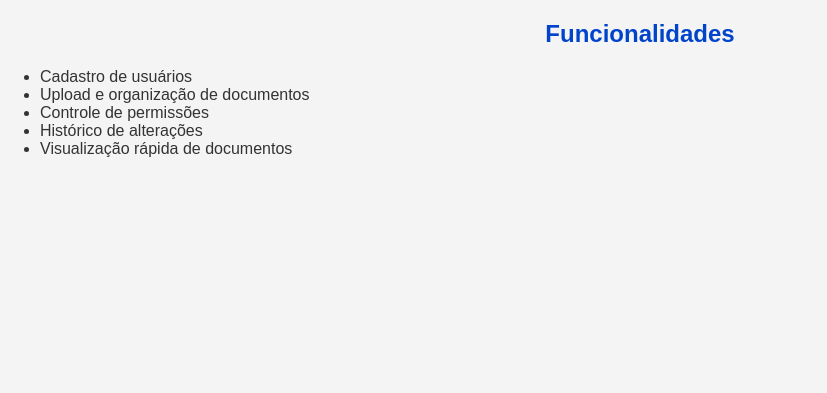
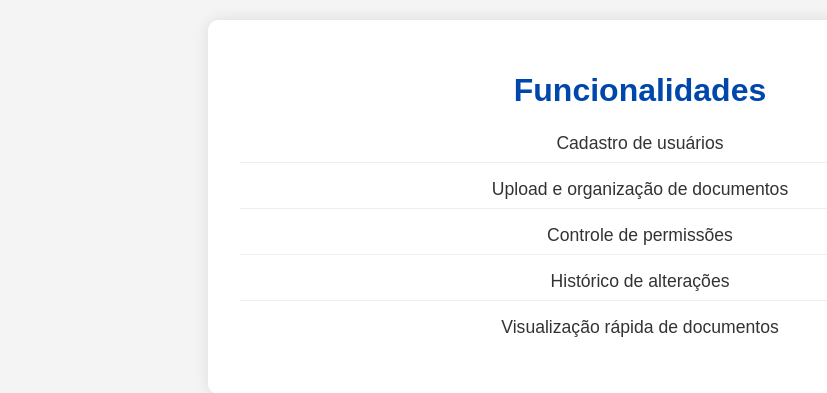
Before and after one commit to mateusfln/ad1-pgr-backend, a Django app: page /funcionalidades in a window 1280 px wide. Shown: the part 150-543 px from the top of the page, without its empty margins (0-827 px from the left). Run offline with Django 5.2, Linux system fonts and the light colour scheme.

Commit message:
Alterando front-end da página de Funcionalidades, style, link Cadastro de user para a página de cadastro

```diff
--- a/doc_it/home/templates/funcionalidades.html
+++ b/doc_it/home/templates/funcionalidades.html
@@ -5,10 +5,44 @@
 {% endblock %}
 
 {% block content %}
-<section>
+<style>
+    .funcionalidades-container {
+        max-width: 800px;
+        margin: 0 auto;
+        padding: 2rem;
+        background-color: #fff;
+        border-radius: 10px;
+        box-shadow: 0 0 15px rgba(0, 0, 0, 0.1);
+        text-align: center;
+    }
+
+    .funcionalidades-container h2 {
+        font-size: 2rem;
+        margin-bottom: 1rem;
+        color: #0047ab;
+    }
+
+    .funcionalidades-container ul {
+        list-style: none;
+        padding: 0;
+    }
+
+    .funcionalidades-container li {
+        margin: 0.5rem 0;
+        padding: 0.5rem;
+        border-bottom: 1px solid #eee;
+        font-size: 1.1rem;
+    }
+
+    .funcionalidades-container li:last-child {
+        border-bottom: none;
+    }
+</style>
+
+<section class="funcionalidades-container">
     <h2>Funcionalidades</h2>
     <ul>
-        <li>Cadastro de usuários</li>
+        <li><a href="{% url 'register' %}">Cadastro de usuários</a></li>
         <li>Upload e organização de documentos</li>
         <li>Controle de permissões</li>
         <li>Histórico de alterações</li>
```
Also changed, not shown: doc_it/db.sqlite3.
